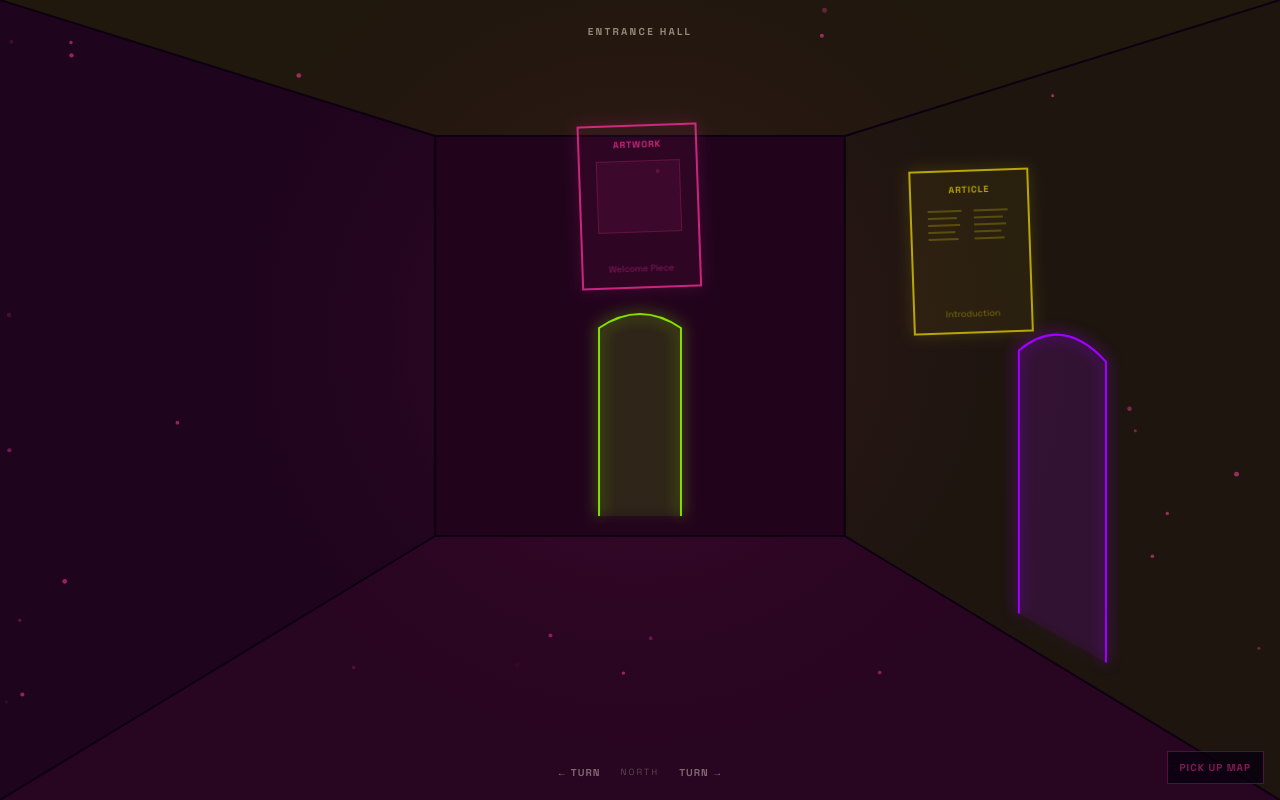
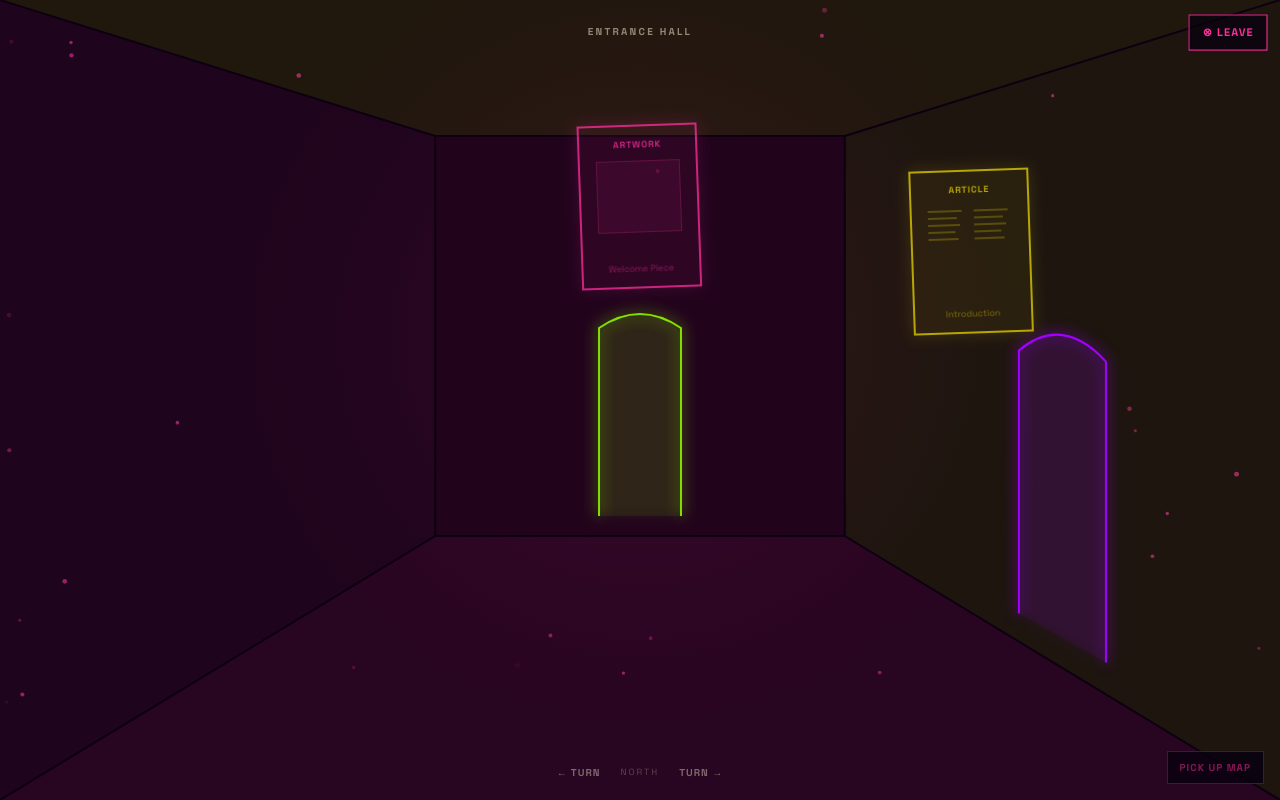
Before and after one commit to Lauraillouz/maze-gallery, a Next.js app: page /en/gallery in a window 1280 px wide. Built offline with nearby package versions, Linux system fonts and the light colour scheme; a web font is replaced by a local one.

Commit message:
fix: landing page translation

```diff
--- a/messages/en.json
+++ b/messages/en.json
@@ -75,7 +75,7 @@
     ],
     "enter": "Enter",
     "skip": "Skip intro",
-    "map_choice_title": "Would you like to take the map?",
+    "map_choice_title": "Enter in the maze gallery's lair",
     "map_take": "Take the map",
     "map_skip": "Enter without map"
   }
--- a/messages/fr.json
+++ b/messages/fr.json
@@ -75,7 +75,7 @@
     ],
     "enter": "Entrer",
     "skip": "Passer l'intro",
-    "map_choice_title": "Souhaitez-vous emporter la carte ?",
+    "map_choice_title": "Entre dans l'antre de la galerie labyrinthe",
     "map_take": "Prendre la carte",
     "map_skip": "Entrer sans carte"
   }
--- a/src/components/gallery/GalleryPage.tsx
+++ b/src/components/gallery/GalleryPage.tsx
@@ -1,6 +1,7 @@
 'use client'
 
 import { useEffect, useRef, useState } from 'react'
+import { useRouter, usePathname } from 'next/navigation'
 import gsap from 'gsap'
 import { RoomType } from '@/types/gallery'
 import { ROOMS } from '@/data/rooms'
@@ -9,13 +10,18 @@ import MapCanvas from './MapCanvas'
 
 const MAP_STORAGE_KEY = 'hortense_has_map'
 
+const PSYCHEDELIC_COLORS = ['#FF2D9B', '#A000FF', '#00D4C8', '#82E000', '#FF6400', '#F5E000']
+
 export default function GalleryPage() {
+  const router = useRouter()
+  const pathname = usePathname()
   const [hasMap, setHasMap] = useState(false)
   const [currentRoom, setCurrentRoom] = useState(RoomType.Entrance)
   const [visited, setVisited] = useState<Set<RoomType>>(new Set([RoomType.Entrance]))
   const [transitioning, setTransitioning] = useState(false)
   const wrapperRef = useRef<HTMLDivElement>(null)
   const pickUpBtnRef = useRef<HTMLButtonElement>(null)
+  const exitBtnRef = useRef<HTMLButtonElement>(null)
 
   useEffect(() => {
     setHasMap(localStorage.getItem(MAP_STORAGE_KEY) === 'true')
@@ -52,6 +58,45 @@ export default function GalleryPage() {
     })
   }
 
+  useEffect(() => {
+    const btn = exitBtnRef.current
+    if (!btn) return
+
+    // Color cycle through all room accents
+    const colorTl = gsap.timeline({ repeat: -1 })
+    PSYCHEDELIC_COLORS.forEach((color, i) => {
+      colorTl.to(btn, { color, borderColor: color, duration: 0.45, ease: 'none' }, i * 0.45)
+    })
+
+    // Slow scale pulse
+    gsap.to(btn, { scale: 1.1, duration: 1.1, repeat: -1, yoyo: true, ease: 'sine.inOut' })
+
+    // Periodic glitch skew
+    function glitch() {
+      gsap.to(btn, {
+        skewX: (Math.random() - 0.5) * 18,
+        skewY: (Math.random() - 0.5) * 6,
+        duration: 0.06,
+        onComplete: () => gsap.to(btn, { skewX: 0, skewY: 0, duration: 0.12 }),
+      })
+      gsap.delayedCall(1.2 + Math.random() * 2.5, glitch)
+    }
+    glitch()
+
+    return () => gsap.killTweensOf(btn)
+  }, [])
+
+  function exitGallery() {
+    const home = pathname.replace(/\/gallery$/, '') || '/'
+    gsap.to(wrapperRef.current, {
+      opacity: 0,
+      scale: 0.92,
+      duration: 0.4,
+      ease: 'power2.in',
+      onComplete: () => router.push(home),
+    })
+  }
+
   return (
     <div className="relative min-h-screen overflow-hidden bg-[#08000F]">
       <div ref={wrapperRef}>
@@ -69,6 +114,15 @@ export default function GalleryPage() {
           Pick up map
         </button>
       )}
+
+      <button
+        ref={exitBtnRef}
+        onClick={exitGallery}
+        className="fixed right-4 top-4 z-50 border bg-[#08000F]/70 px-3 py-2 font-grotesk text-[10px] font-bold uppercase tracking-widest touch-manipulation"
+        style={{ color: '#FF2D9B', borderColor: '#FF2D9B' }}
+      >
+        ⊗ leave
+      </button>
     </div>
   )
 }
```
